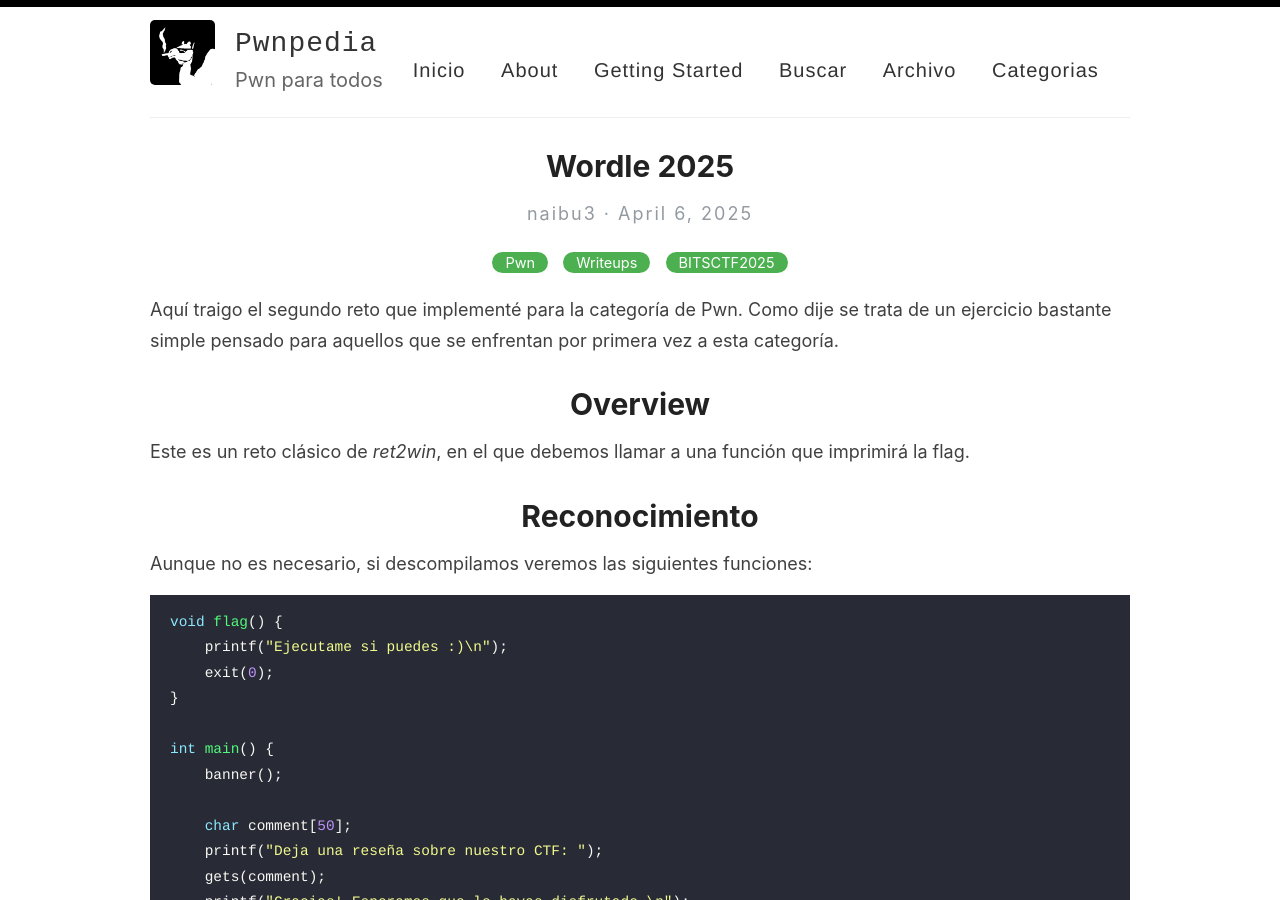
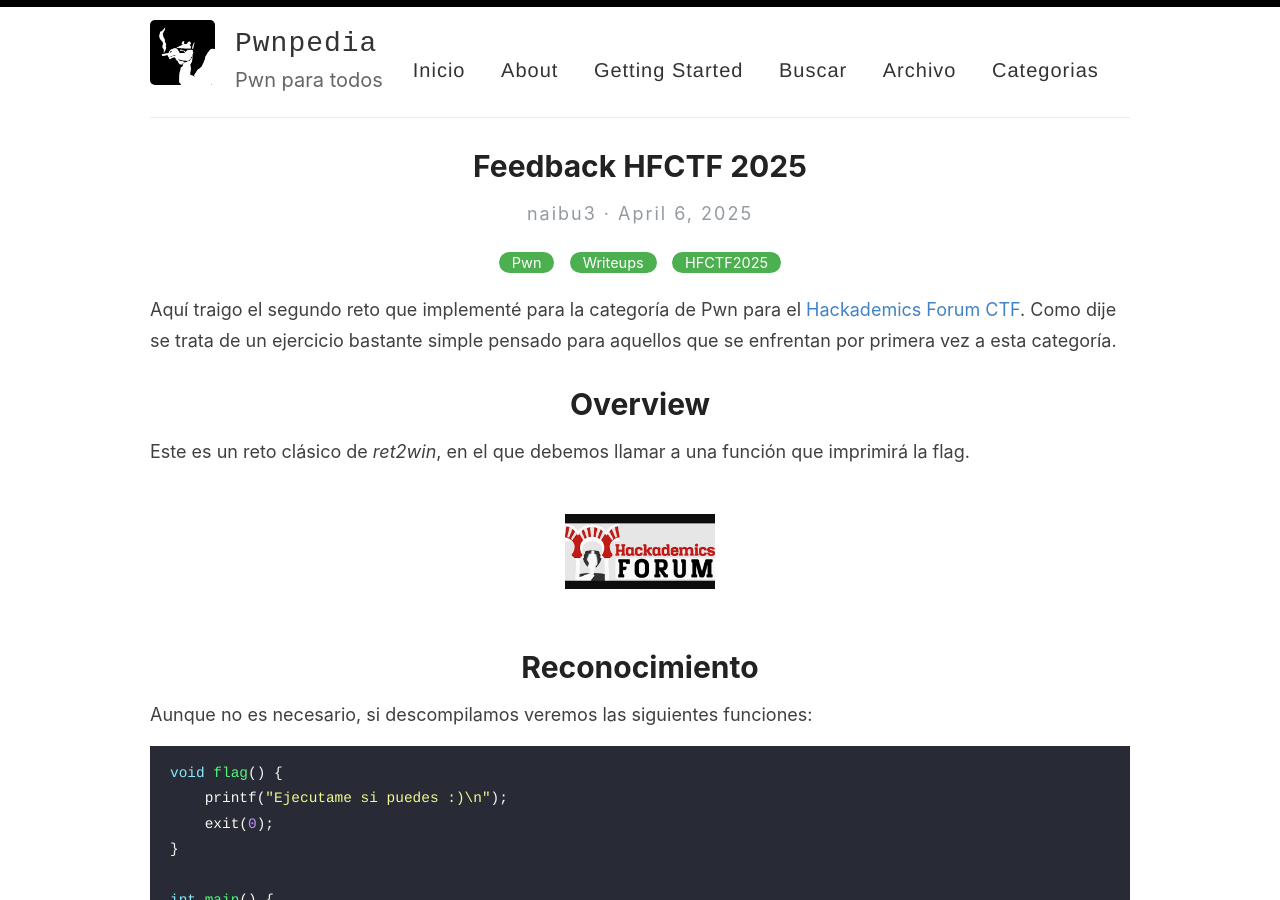
Before and after one commit to naibu3/naibu3.github.io, a Jekyll site: the page built from _posts/2025-04-6-Feedback-HFCTF.md, in a window 1280 px wide and 900 px high. Built offline with Jekyll 4.4.1, drawn with Linux system fonts in a browser that asks for light colours; comment, search, counter and statistics services are not loaded.

Commit message:
Added image

```diff
--- a/_posts/2025-04-6-Feedback-HFCTF.md
+++ b/_posts/2025-04-6-Feedback-HFCTF.md
@@ -1,15 +1,19 @@
 ---
 layout: post
-title: Wordle 2025
+title: Feedback HFCTF 2025
 comments: true
-categories: [Pwn, Writeups, BITSCTF2025]
+categories: [Pwn, Writeups, HFCTF2025]
 ---
 
-Aquí traigo el segundo reto que implementé para la categoría de Pwn. Como dije se trata de un ejercicio bastante simple pensado para aquellos que se enfrentan por primera vez a esta categoría.
+Aquí traigo el segundo reto que implementé para la categoría de Pwn para el [Hackademics Forum CTF](hackademics-forum.com). Como dije se trata de un ejercicio bastante simple pensado para aquellos que se enfrentan por primera vez a esta categoría.
 
 # Overview
 
 Este es un reto clásico de *ret2win*, en el que debemos llamar a una función que imprimirá la flag.
+
+<br>
+![Image]({{ site.baseurl }}/images/posts/HFCTF.png){:width="150px"}
+<br>
 
 # Reconocimiento
 
```
Also changed, not shown: _posts/2025-04-6-Wordle-HFCTF.md (+6 -2 lines), images/posts/HFCTF.png (added).
